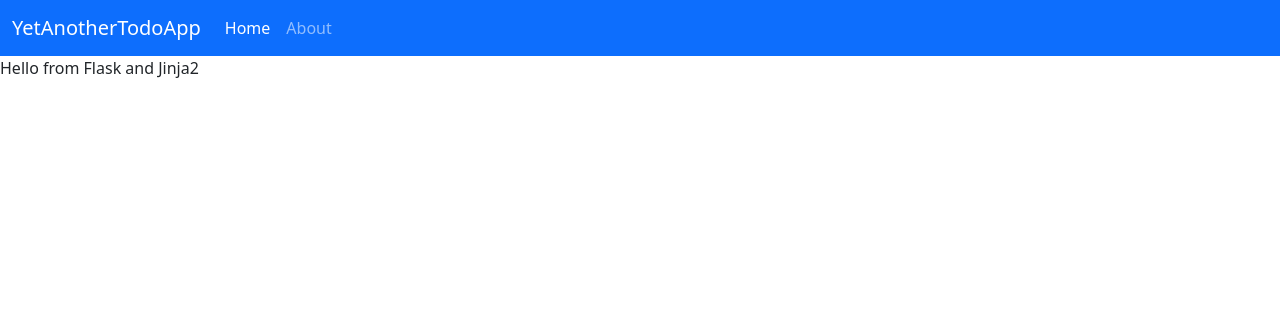
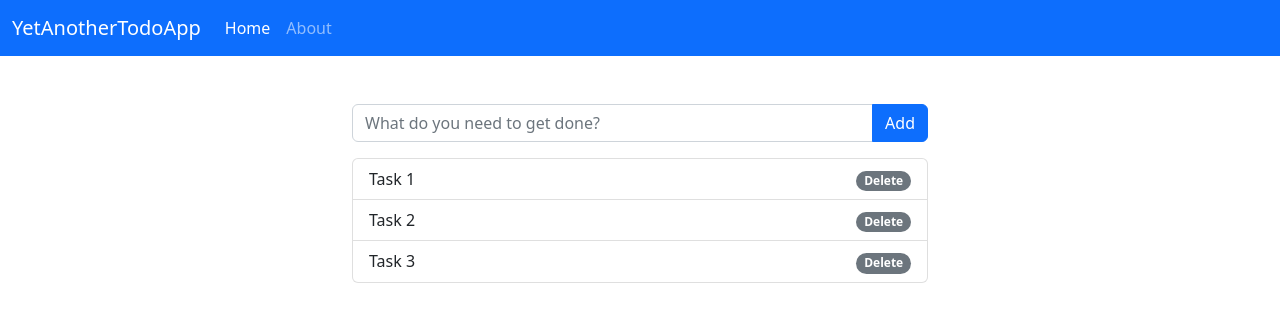
Before and after one commit to cestrand/YetAnotherTodoListApp, a Flask app: page / in a window 1280 px wide. Shown: the top 322 px of the page. Run offline with Flask 2, Linux system fonts and the light colour scheme; some libraries are stand-ins or nearby versions.

Commit message:
create todo list mockup

```diff
--- a/templates/index.html
+++ b/templates/index.html
@@ -1,4 +1,23 @@
 {% extends "layout.html" %}
 {% block content %}
-<p>Hello from Flask and Jinja2</p>
+<div class="container mt-5" style="max-width: 600px;">
+    <div class="input-group mb-3">
+        <input type="text" class="form-control" placeholder="What do you need to get done?" aria-label="Task to be done." aria-describedby="button-add">
+        <button class="btn btn-primary" type="button" id="button-add">Add</button>
+    </div>
+    <ul class="list-group">
+        <li class="list-group-item d-flex justify-content-between align-items-center">
+        Task 1
+        <a href="#"><span class="badge button bg-secondary rounded-pill">Delete</span></a>
+        </li>
+        <li class="list-group-item d-flex justify-content-between align-items-center">
+        Task 2
+        <a href="#"><span class="badge bg-secondary rounded-pill">Delete</span></a>
+        </li>
+        <li class="list-group-item d-flex justify-content-between align-items-center">
+        Task 3
+        <a href="#"><span class="badge bg-secondary rounded-pill">Delete</span></a>
+        </li>
+    </ul>
+</div>
 {% endblock %}
```
